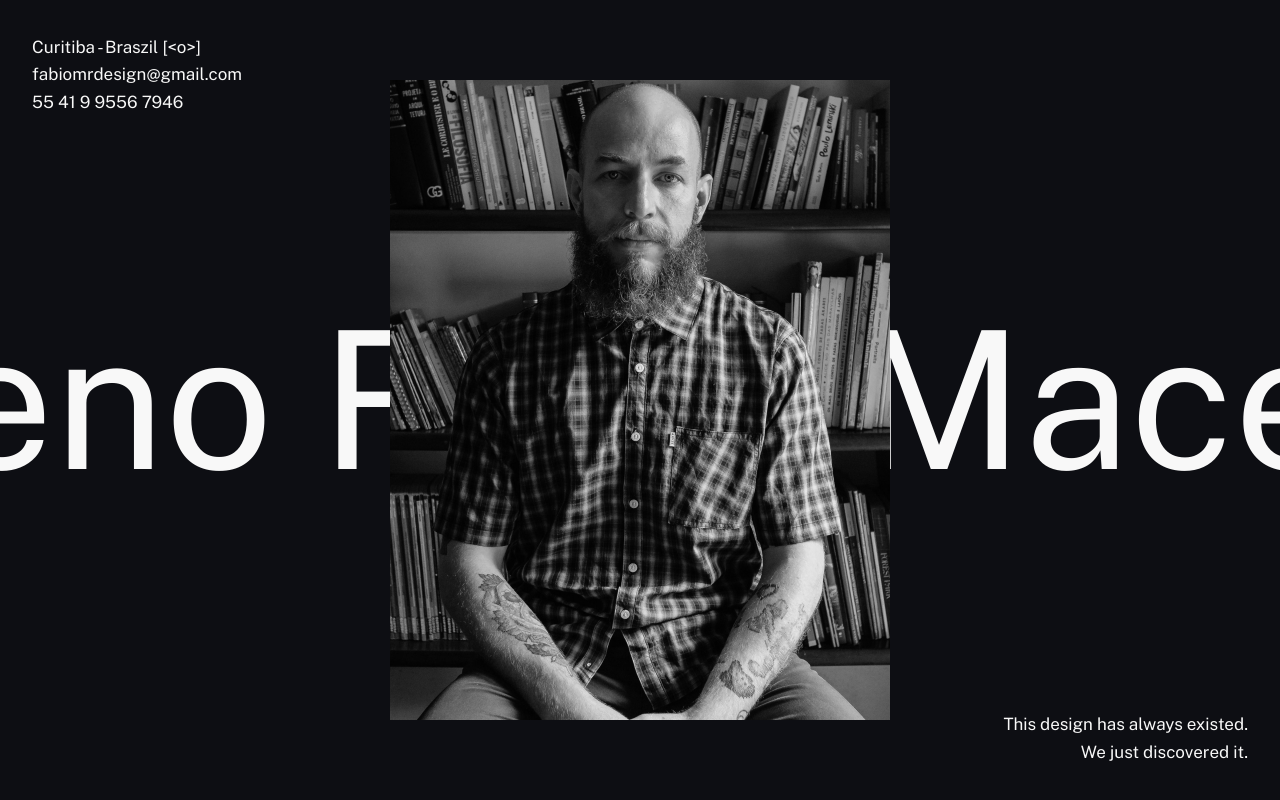
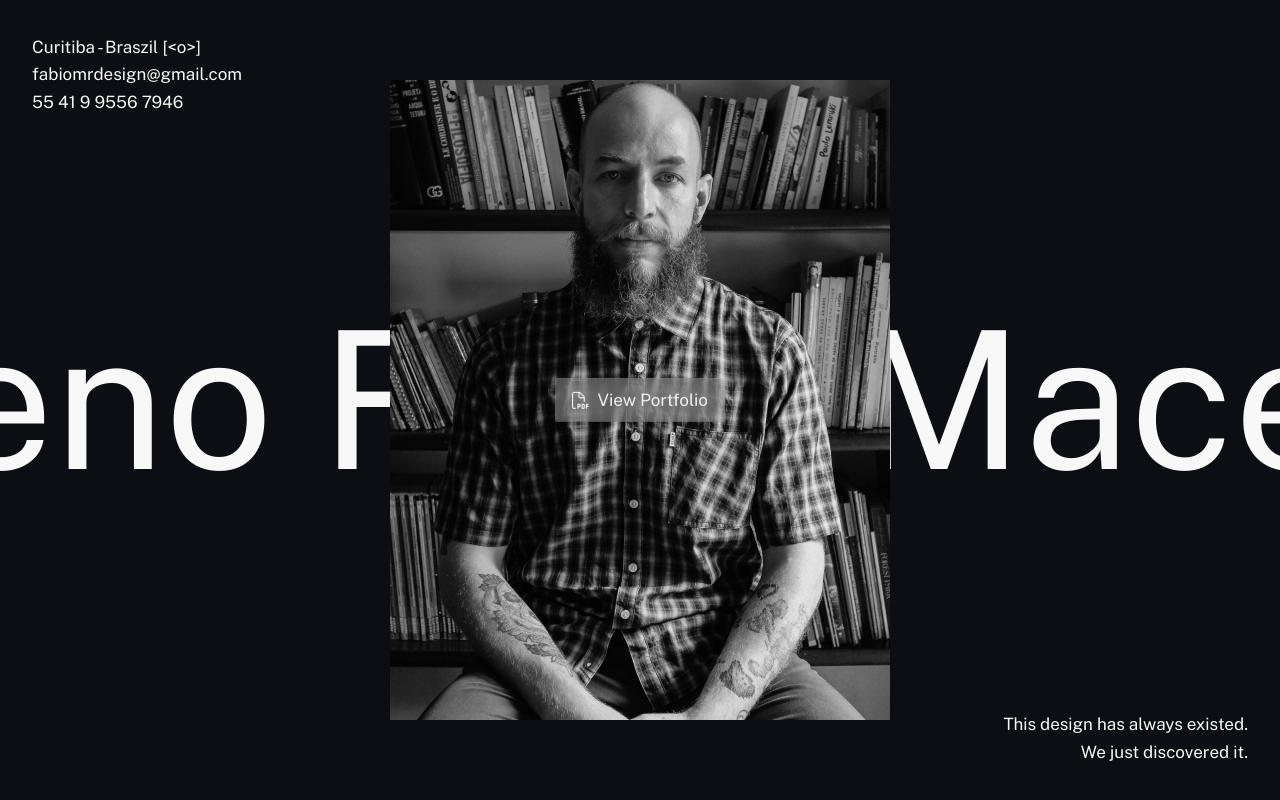
Before and after one commit to flaviort/fabio-maceno, an Astro site: page / in a window 1280 px wide. Built offline with nearby package versions, Linux system fonts and the light colour scheme; Astro itself is replaced by a stand-in of ours.

Commit message:
pdf again

```diff
--- a/src/pages/index.astro
+++ b/src/pages/index.astro
@@ -37,12 +37,12 @@ import fabio from '../img/fabio.jpg'
 			))}
 		</div>
 
-		<!--div class='portfolio'>
+		<div class='portfolio'>
 			<a href='/downloads/portfolio.pdf' target='_blank' class='hover-underline'>
 				<Icon name='ux/pdf' />
 				View Portfolio
 			</a>
-		</div-->
+		</div>
 
 		<div class='container container-big relative z2'>
 			<div class='full-height'>
```
